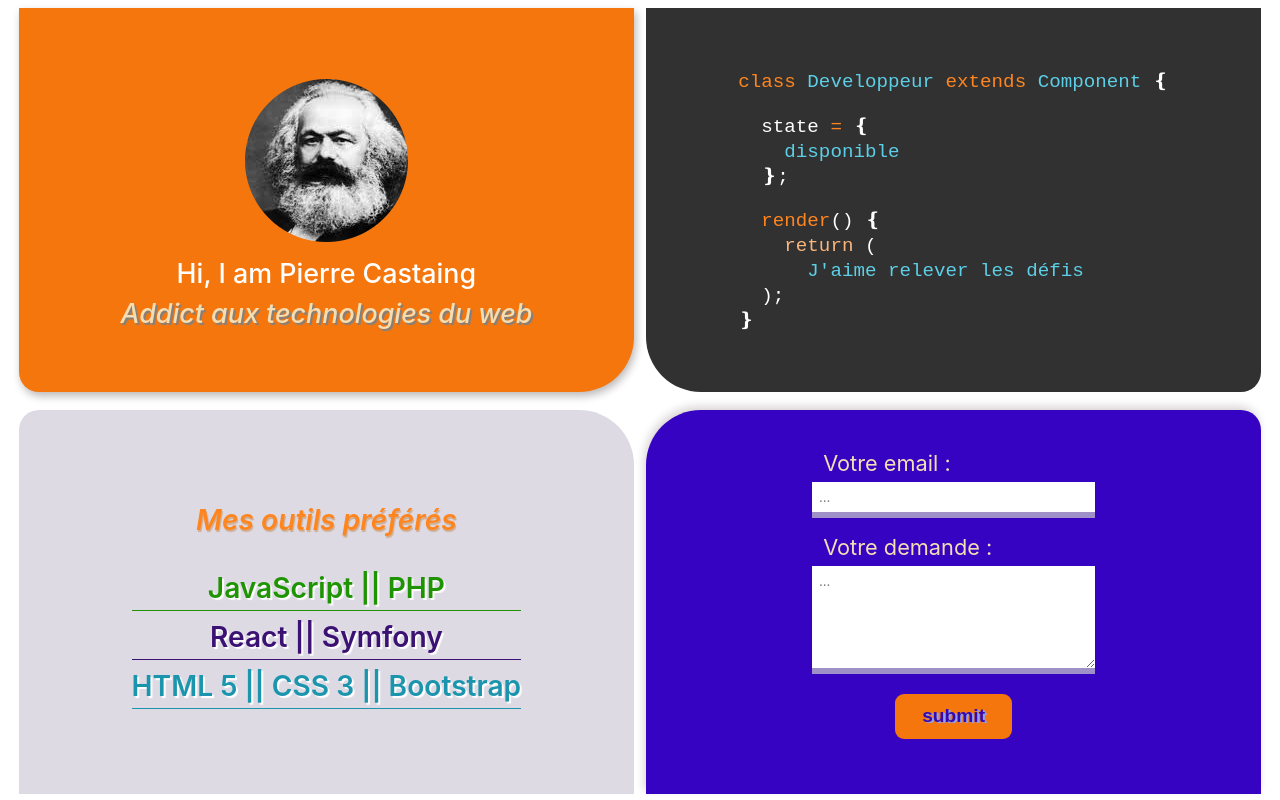
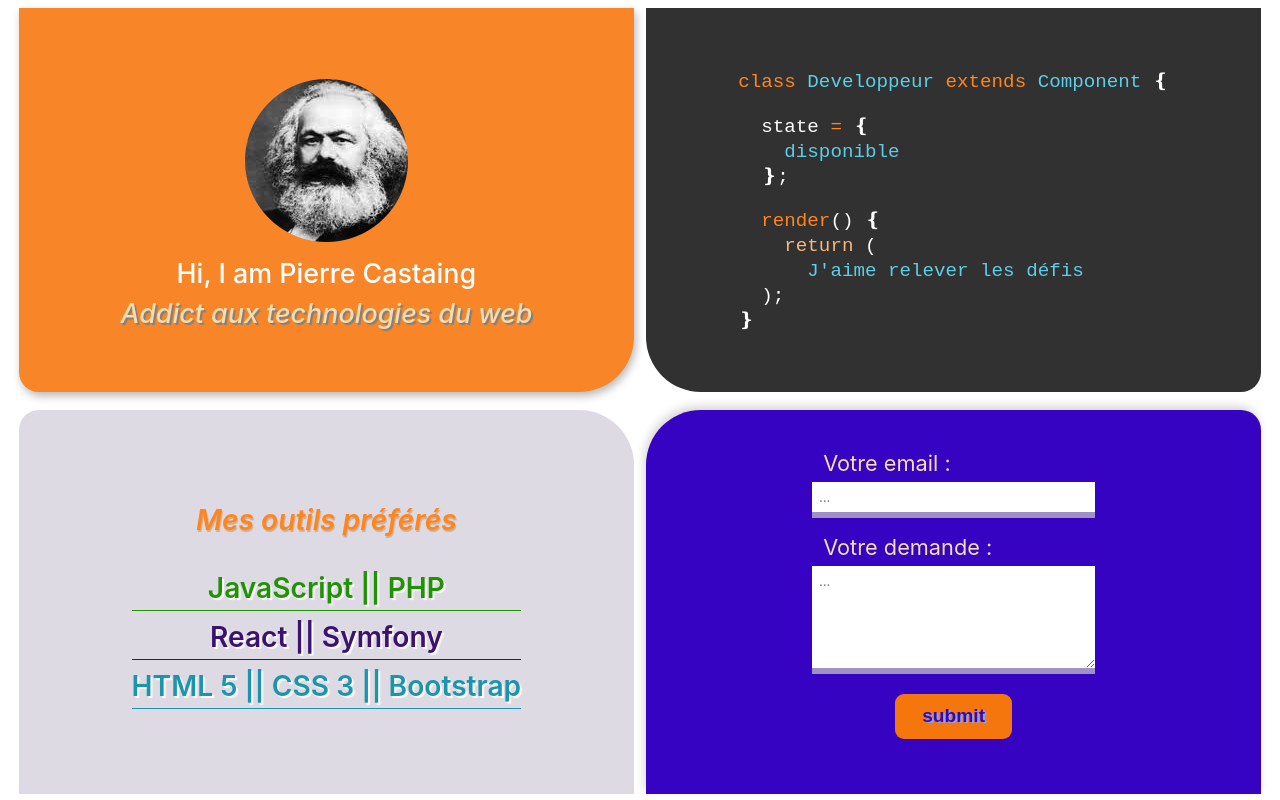
Before and after one commit to PierreCASTAINGv/webcv, a React (Create React App) app: page / in a window 1280 px wide. In both pictures the pointer is over the element 326 px from the left and 200 px from the top of the page. Built offline with nearby package versions, Linux system fonts and the light colour scheme.

Commit message:
Maj: css

```diff
--- a/src/App.css
+++ b/src/App.css
@@ -23,11 +23,17 @@ html {
   margin: 1vh 1vw 0 0;
   box-shadow: 2px 4px 9px rgb(187, 183, 183)
 }
+.one:hover {
+  background: rgb(248, 134, 40);
+}
 
 .two {
   background: rgb(49, 49, 49);
   border-radius: 0 0 20px 55px;
   margin: 1vh 0 0 0
+}
+.two:hover {
+  background: rgb(26, 25, 25);
 }
 
 .three {
@@ -35,11 +41,18 @@ html {
   border-radius: 20px 55px 0 0;
   margin: 1.5vh 1vw 0 0
 }
+.three:hover {
+  background: white;
+}
+
 .four {
   background: rgb(54, 3, 194);
   border-radius: 55px 20px 0 0;
   margin: 1.5vh 0 0 0;
   box-shadow: -2px -4px 9px rgb(219, 214, 214)
+}
+.four:hover {
+  background: rgb(35, 2, 126);
 }
 
 .item {
```
